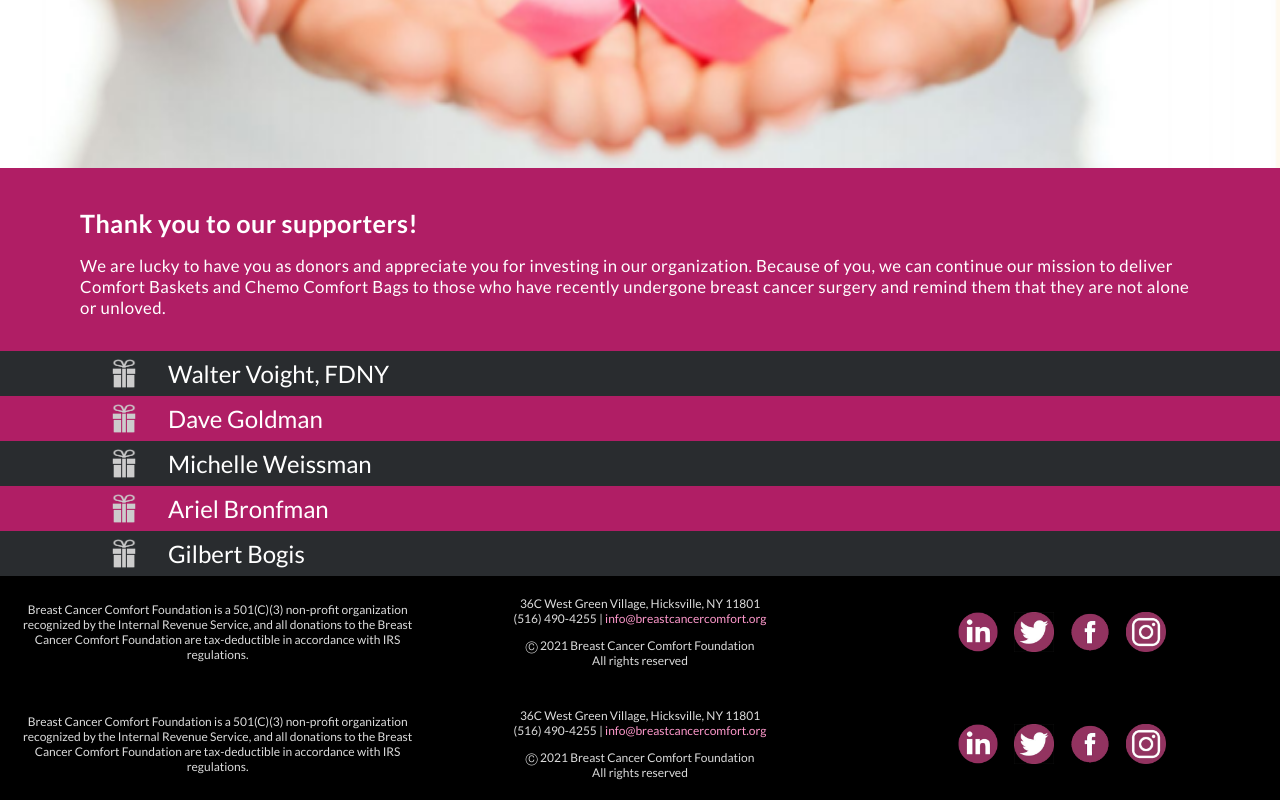
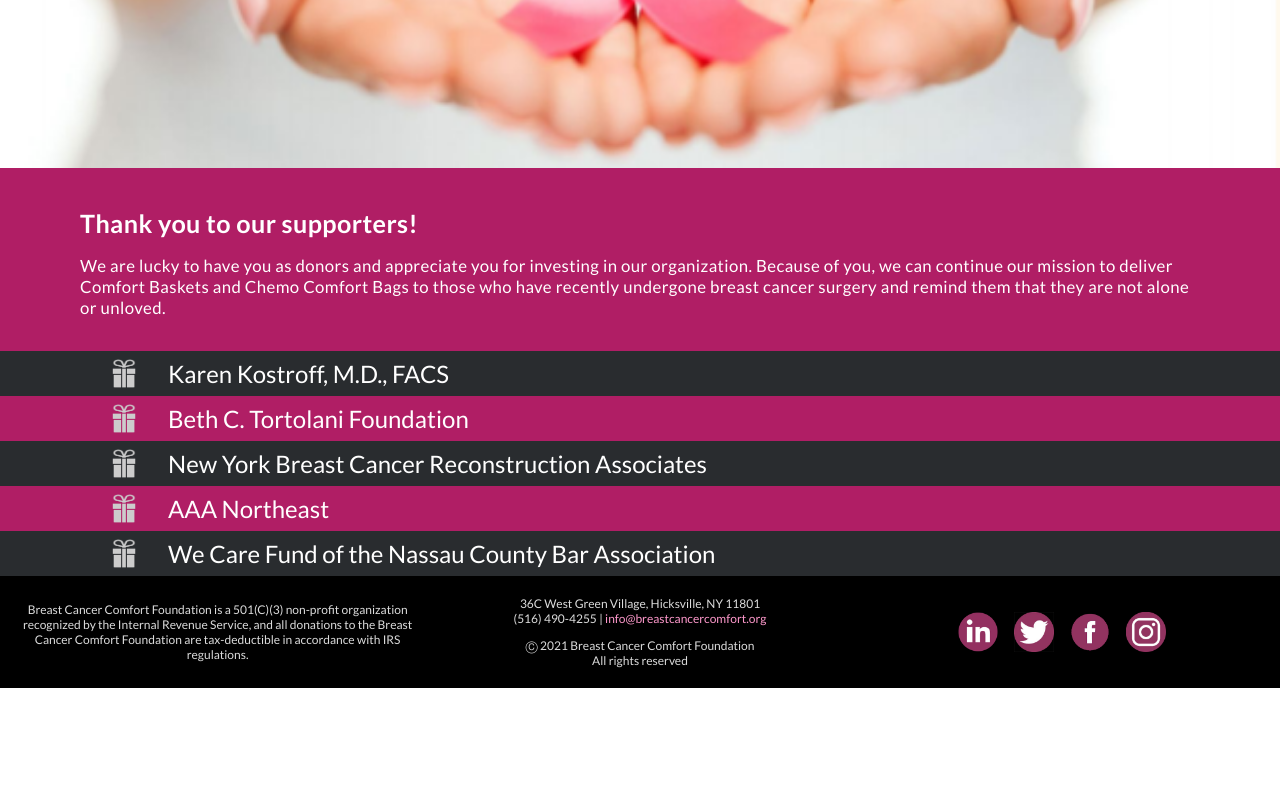
Before and after one commit to vishalicious213/bcc-v2, a Next.js app: page /supporters in a window 1280 px wide. Shown: the part 570-1370 px from the top of the page. After the commit the page ends 1258 px from the top, so only its background shows below. Built offline with nearby package versions, Linux system fonts and the light colour scheme.

Commit message:
added supporter list to supporters.js

```diff
--- a/pages/supporters.js
+++ b/pages/supporters.js
@@ -23,12 +23,12 @@ export default function Support() {
                 <p>We are lucky to have you as donors and appreciate you for investing in our organization. Because of you, we can continue our mission to deliver Comfort Baskets and Chemo Comfort Bags to those who have recently undergone breast cancer surgery and remind them that they are not alone or unloved.</p>
             </section>
 
-            <section className='memorial-list'>
-                    <h2 className='grey mem-h2'><img src='/gift.png' />Walter Voight, FDNY</h2>
-                    <h2 className='pink mem-h2'><img src='/gift.png' />Dave Goldman</h2>
-                    <h2 className='grey mem-h2'><img src='/gift.png' />Michelle Weissman</h2>
-                    <h2 className='pink mem-h2'><img src='/gift.png' />Ariel Bronfman</h2>
-                    <h2 className='grey mem-h2'><img src='/gift.png' />Gilbert Bogis</h2>
+            <section className='supporter-list'>
+                    <h2 className='grey mem-h2'><img src='/gift.png' />Karen Kostroff, M.D., FACS</h2>
+                    <h2 className='pink mem-h2'><img src='/gift.png' />Beth C. Tortolani Foundation</h2>
+                    <h2 className='grey mem-h2'><img src='/gift.png' />New York Breast Cancer Reconstruction Associates</h2>
+                    <h2 className='pink mem-h2'><img src='/gift.png' />AAA Northeast</h2>
+                    <h2 className='grey mem-h2'><img src='/gift.png' />We Care Fund of the Nassau County Bar Association</h2>
             </section>
         </main>
 
@@ -56,13 +56,12 @@ export default function Support() {
                 display: flex;
             }
 
-            .memorial-list img {
+            .supporter-list img {
                 width: 1.5rem;
                 margin: 0 2rem;
             }
             `}
         </style>
-        <Footer />
     </div>
   )
 }
```
